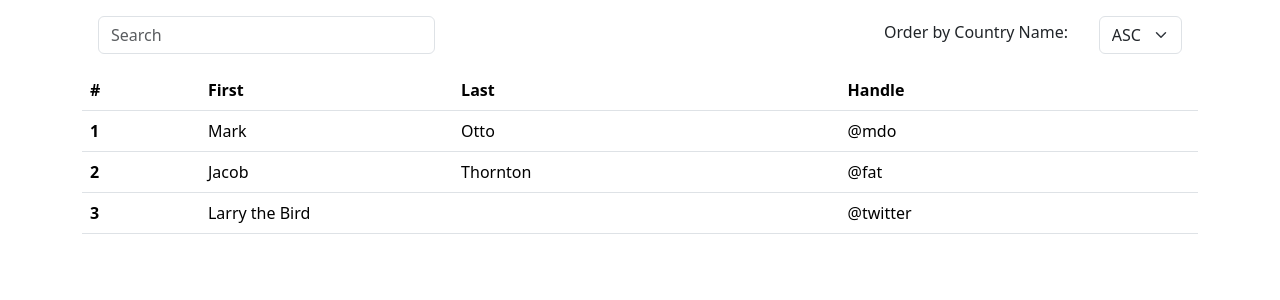
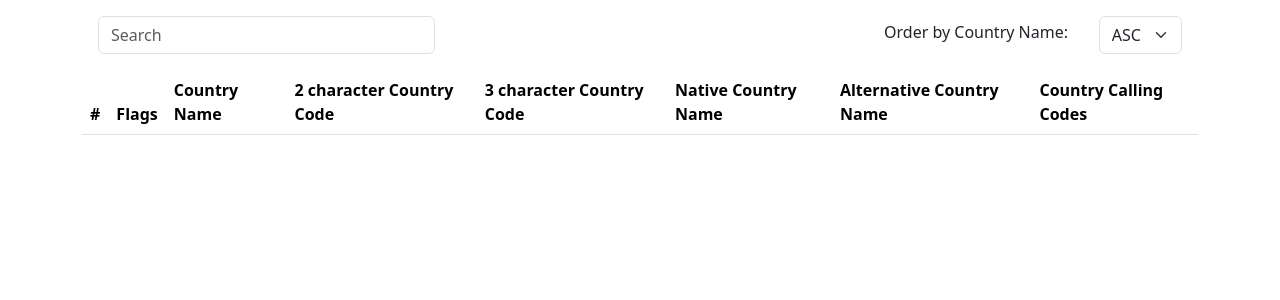
Before and after one commit to RongMarin99/techbodia-assignment-vue-js, a Vue app: page / in a window 1280 px wide. Shown: the top 300 px of the page. Built offline with nearby package versions, Linux system fonts and the light colour scheme.

Commit message:
update header title of table

```diff
--- a/src/views/HomeView.vue
+++ b/src/views/HomeView.vue
@@ -28,29 +28,17 @@
       <thead>
         <tr>
           <th scope="col">#</th>
-          <th scope="col">First</th>
-          <th scope="col">Last</th>
-          <th scope="col">Handle</th>
+          <th scope="col">Flags</th>
+          <th scope="col">Country Name</th>
+          <th scope="col">2 character Country Code</th>
+          <th scope="col">3 character Country Code</th>
+          <th scope="col">Native Country Name</th>
+          <th scope="col">Alternative Country Name</th>
+          <th scope="col">Country Calling Codes</th>
         </tr>
       </thead>
       <tbody>
-        <tr>
-          <th scope="row">1</th>
-          <td>Mark</td>
-          <td>Otto</td>
-          <td>@mdo</td>
-        </tr>
-        <tr>
-          <th scope="row">2</th>
-          <td>Jacob</td>
-          <td>Thornton</td>
-          <td>@fat</td>
-        </tr>
-        <tr>
-          <th scope="row">3</th>
-          <td colspan="2">Larry the Bird</td>
-          <td>@twitter</td>
-        </tr>
+
       </tbody>
     </table>
 </div>
```
